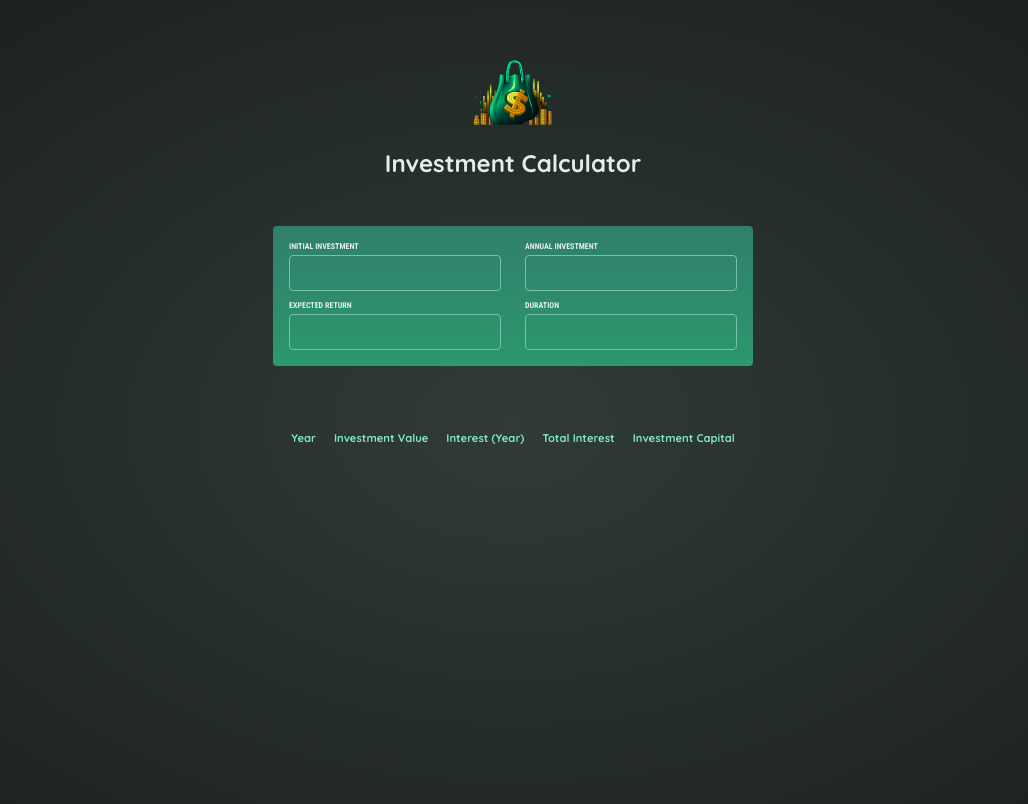
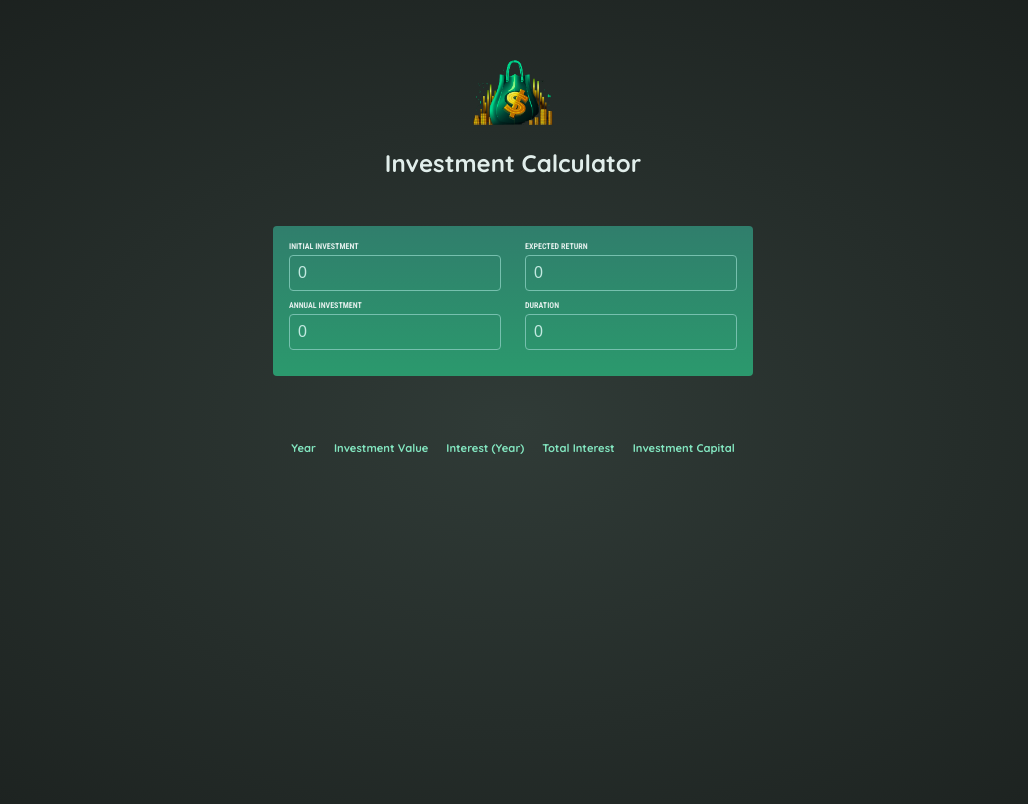
Before and after one commit to earlmorningstar/Investment-calculator, a React (Vite) app: page / in a window 1280 px wide. Shown: the top 804 px of the page, without its empty margins (127-1155 px from the left). Built offline with nearby package versions, Linux system fonts and the light colour scheme.

Commit message:
ReAdjusting The Codes.

```diff
--- a/src/App.jsx
+++ b/src/App.jsx
@@ -10,6 +10,7 @@ function App() {
   <UserInput />
   <ResultTable />
 
+  {/* year={} investmentValue={} interestYear={} totalInterest={} investmentCapital={} */}
   </>
 
   )
--- a/src/components/Header.jsx
+++ b/src/components/Header.jsx
@@ -1,9 +1,12 @@
+// import logo from '../assets/investment-calculator-logo.png';
+
 export default function Header() {
     return (
-        <div id="header">
+        <header id="header">
         <img src="/investment-calculator-logo.png" alt="Investment Calc Image" />
+        {/* <img src={logo} alt="Investment Calc Image" /> */}
         <h1>Investment Calculator</h1>
-        </div>
+        </header>
 
     )
 }
--- a/src/components/ResultTable.jsx
+++ b/src/components/ResultTable.jsx
@@ -1,4 +1,4 @@
-export default function ResultTable() {
+export default function ResultTable({year, investmentValue, interestYear, totalInterest, investmentCapital}) {
   return (
     <>
       <table id="result" className="center">
@@ -14,11 +14,11 @@ export default function ResultTable() {
 
         <tbody>
           <tr>
-            <td></td>
-            <td></td>
-            <td></td>
-            <td></td>
-            <td></td>
+            <td>{year}</td>
+            <td>{investmentValue}</td>
+            <td>{interestYear}</td>
+            <td>{totalInterest}</td>
+            <td>{investmentCapital}</td>
           </tr>
         </tbody>
       </table>
--- a/src/components/UserInput.jsx
+++ b/src/components/UserInput.jsx
@@ -2,77 +2,74 @@ import { useState } from "react";
 import { calculateInvestmentResults } from "../util/investment.js";
 
 
-// export default function UserInput({initial, annual, expexted, timeDuration}) {
-//     const [initInvt, setInitInvt] = useState(initial);
-//     const [annlInvt, setAnnlInvt] = useState(annual);
-//     const [expdrtn, setExptRtn] = useState(expexted);
-//     const [duration, setDuration] = useState(timeDuration);
+
 
 export default function UserInput() {
-  const [initInvt, setInitInvt] = useState('');
-  const [annlInvt, setAnnlInvt] = useState('');
-  const [expdrtn, setExptRtn] = useState('');
-  const [duration, setDuration] = useState('');
-  const [investmentResult, setInvestmentResult] = useState(null);
 
+  const [userInput,  setUserInput] = useState({
+    initialInvestment: 0,
+    annualInvestment: 0,
+    expectedReturn: 0,
+    duration: 0,
+  });
 
-  function handleInitialInvestment(evt){
-    setInitInvt(evt.target.value);
+  function handleChange(inputIdentifier, newValue){
+    setUserInput(prevUserInput => {
+        return {
+            ...prevUserInput,
+        [inputIdentifier]: newValue
+        }
+    })
   }
 
-  function handleAnnualInvestment(evt) {
-    setAnnlInvt(evt.target.value);
-  }
+// const [initInvt, setInitInvt] = useState('');
+// const [annlInvt, setAnnlInvt] = useState('');
+// const [expdrtn, setExptRtn] = useState('');
+// const [duration, setDuration] = useState('');
+// const [investmentResult, setInvestmentResult] = useState(null);
 
-  function handleExpectedReturn(evt){
-    setExptRtn(evt.target.value);
-  }
+//   function handleInitialInvestment(evt){
+//     setInitInvt(evt.target.value);
+//   }
 
-  function handleDuration(evt){
-    setDuration(evt.target.value);
-  }
+//   function handleAnnualInvestment(evt) {
+//     setAnnlInvt(evt.target.value);
+//   }
 
+//   function handleExpectedReturn(evt){
+//     setExptRtn(evt.target.value);
+//   }
 
-  const handleCalculation = () => {
-    const initial = parseFloat(initInvt);
-    const annual = parseFloat(annlInvt);
-    const expected = parseFloat(expdrtn);
-    const timeDuration = parseFloat(duration);
-
-    const result = calculateInvestmentResults(initial, annual, expected, timeDuration);
-
-    setInvestmentResult(result);
-
-  }
-
-
-
+//   function handleDuration(evt){
+//     setDuration(evt.target.value);
+//   }
 
   return (
     <>
-      <form onChange={handleCalculation} className="input-group" id="user-input">
+      <form id="user-input">
 
-        <div>
-          <span >
+        <div className="input-group">
+          <span>
             <label htmlFor="">Initial Investment</label>
-            <input className="input-bottom" type="number" required value={initInvt} onChange={handleInitialInvestment}/>
+            <input className="input-bottom" type="number" required value={userInput.initialInvestment} onChange={(evt)=> handleChange('initialInvestment', evt.target.value)} />
           </span>
 
           <span>
              <label htmlFor="">Expected Return</label>
-            <input type="number" required value={expdrtn} onChange={handleExpectedReturn}/>
+            <input type="number" required value={userInput.expectedReturn} onChange={(evt)=>handleChange('expectedReturn', evt.target.value)}/>
           </span>
+
         </div>
 
-        <div>
+        <div className="input-group">
           <span>
           <label htmlFor="">Annual Investment</label>
-            <input className="input-bottom" type="number" required value={annlInvt} onChange={handleAnnualInvestment} />
+            <input className="input-bottom" type="number" required value={userInput.annualInvestment} onChange={(evt)=>handleChange('annualInvestment', evt.target.value)} />
           </span>
 
           <span>
             <label htmlFor="">Duration</label>
-            <input type="number" required value={duration} onChange={handleDuration} />
+            <input type="number" required value={userInput.duration} onChange={(evt)=>handleChange('duration', evt.target.value)}/>
           </span>
         </div>
       </form>
```
